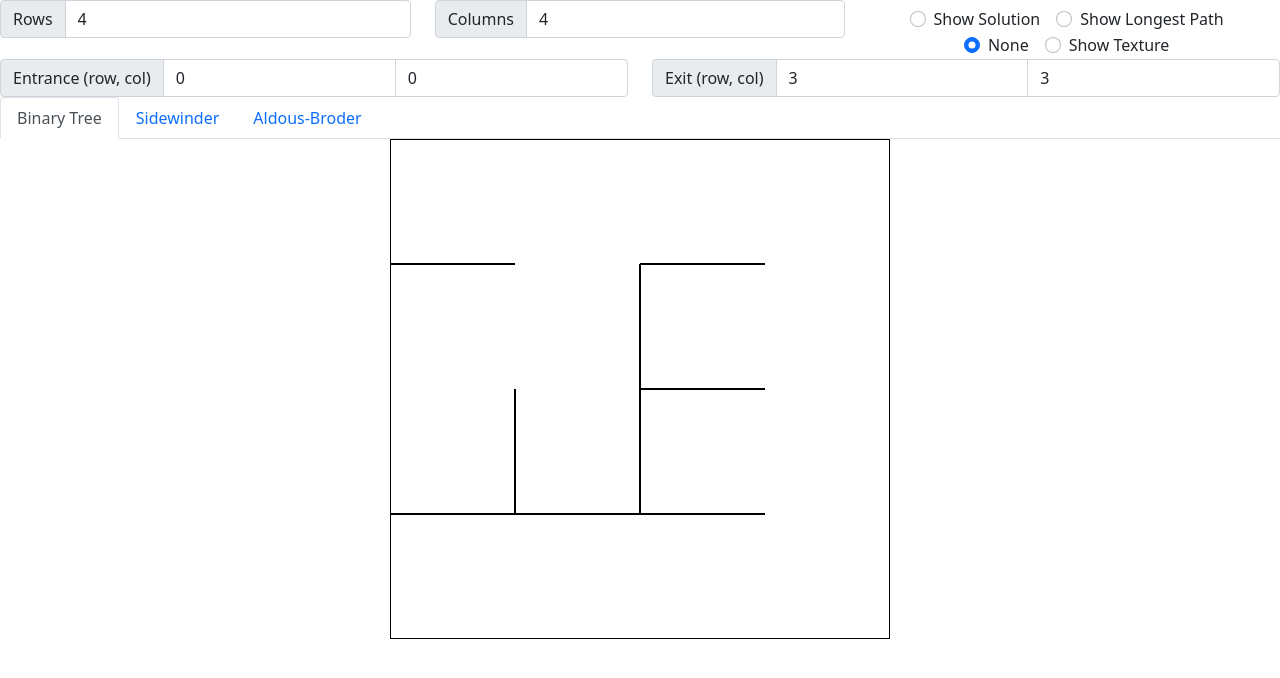
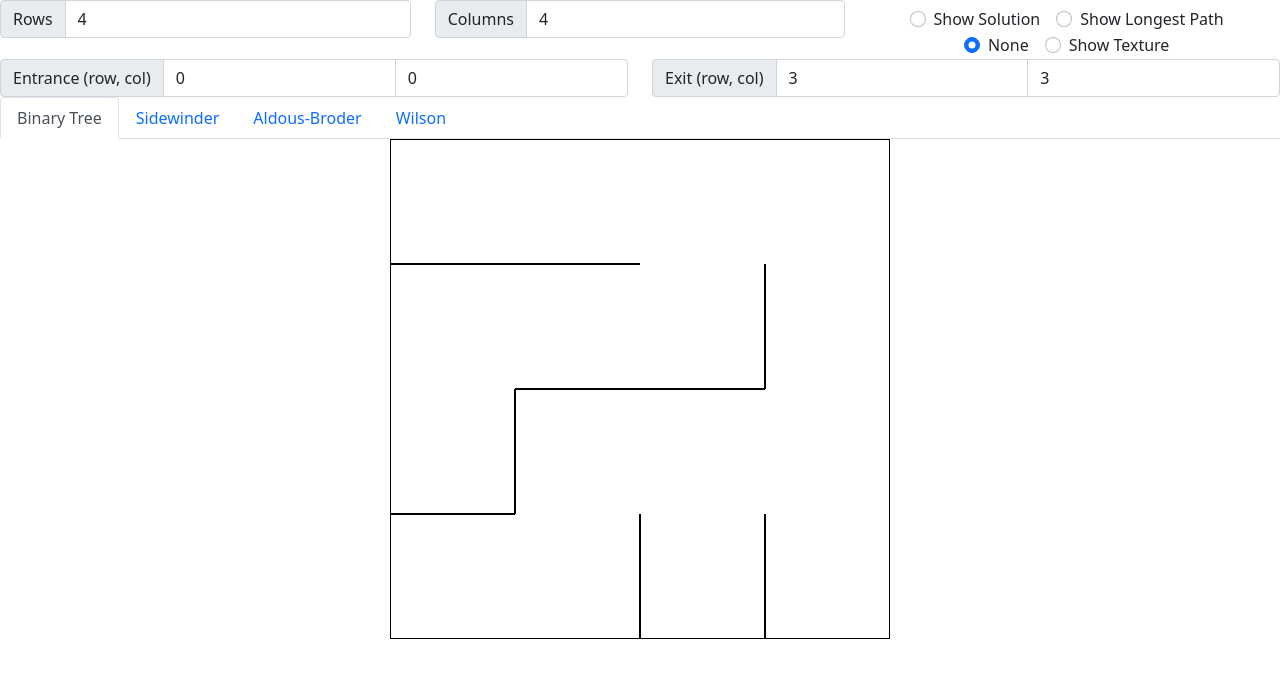
Before and after one commit to mjfreese/mazes, a React (Create React App) app: page / in a window 1280 px wide. Shown: the top 678 px of the page. Built offline with nearby package versions, Linux system fonts and the light colour scheme.

Commit message:
update packages

```diff
--- a/src/components/Common/GridPage.js
+++ b/src/components/Common/GridPage.js
@@ -12,7 +12,7 @@ const modelGenerators = [
     { name: 'Binary Tree', generator: createBinaryTree },
     { name: 'Sidewinder', generator: createSidewinder },
     { name: 'Aldous-Broder', generator: createAldousBroder },
-    //{ name: 'Wilson', generator: createWilsons },
+    { name: 'Wilson', generator: createWilsons },
 ]
 
 const generateModel = (rows, cols, modelGenerator) => {
```
Also changed, not shown: 1 other file (tests, documents, lock files or other folders).
